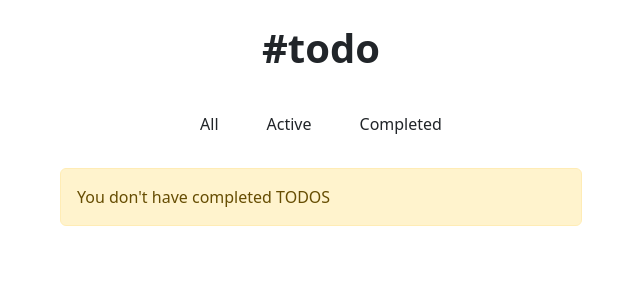
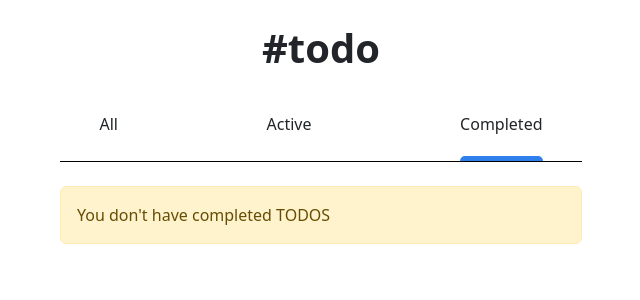
Before and after one commit to LugpDev2022/todo-app, a React (Vite) app: page /completed in a window 1280 px wide. Shown: the top 300 px of the page, without its empty margins (319-959 px from the left). Built offline with nearby package versions, Linux system fonts and the light colour scheme.

Commit message:
Add active class

```diff
--- /dev/null
+++ b/src/ui/Nav.css
@@ -0,0 +1,15 @@
+.my-active::after {
+  content: '';
+  width: auto;
+  height: 5px;
+  margin-top: 20px;
+  border-radius: 5px 5px 0px 0px;
+  background-color: #2f80ed;
+  display: block;
+}
+
+.si {
+  height: 1px;
+  display: block;
+  background-color: black;
+}
--- a/src/ui/Nav.jsx
+++ b/src/ui/Nav.jsx
@@ -1,19 +1,43 @@
-import { NavLink } from 'react-router-dom';
+import { NavLink, useLocation } from 'react-router-dom';
 
-export const Nav = () => (
-  //TODO: Change Styles
-  <div className='row'>
-    <div className='nav justify-content-center mt-4 gap-3 px-0'>
-      <NavLink to='/' className='nav-link nav-item text-dark'>
+import './Nav.css';
+
+export const Nav = () => {
+  const { pathname } = useLocation();
+
+  return (
+    <div className='row d-flex justify-content-center'>
+      <div className='nav justify-content-between mt-4 gap-3 px-0 col-12 col-md-9 col-lg-5 mx-5'>
+        <NavLink
+          to='/'
+          className={`nav-link nav-item text-dark pb-0 ${
+            pathname === '/' ? 'my-active' : ''
+          }`}
+        >
           All
         </NavLink>
-      <NavLink to='/active' className='nav-link nav-item text-dark'>
+        <NavLink
+          to='/active'
+          className={`nav-link nav-item text-dark pb-0 ${
+            pathname === '/active' ? 'my-active' : ''
+          }`}
+        >
           Active
         </NavLink>
 
-      <NavLink to='/completed' className='nav-link nav-item text-dark'>
+        <NavLink
+          to='/completed'
+          className={`nav-link nav-item text-dark pb-0 ${
+            pathname === '/completed' ? 'my-active' : ''
+          } `}
+        >
           Completed
         </NavLink>
       </div>
+
+      <div className='col-12 col-md-9 col-lg-6 px-4 mx-5'>
+        <div className='si'></div>
+      </div>
     </div>
   );
+};
```
Lines whose indentation alone changed are shown as unchanged.
